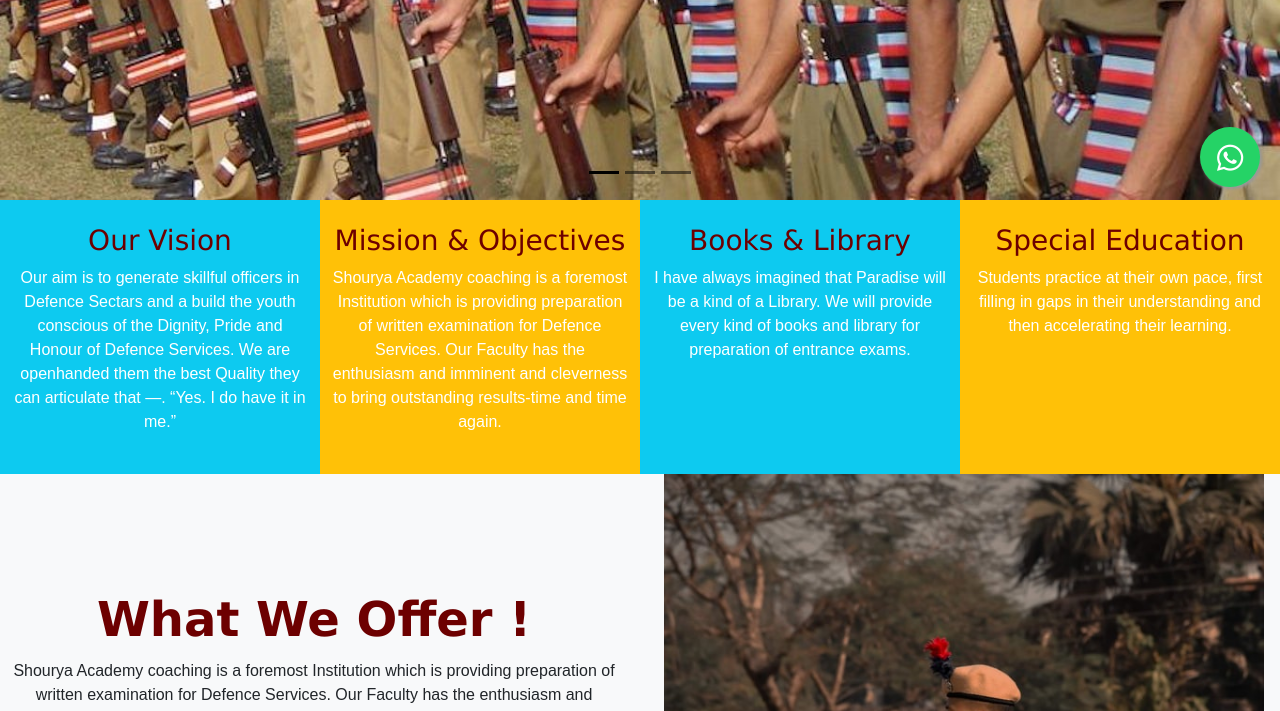
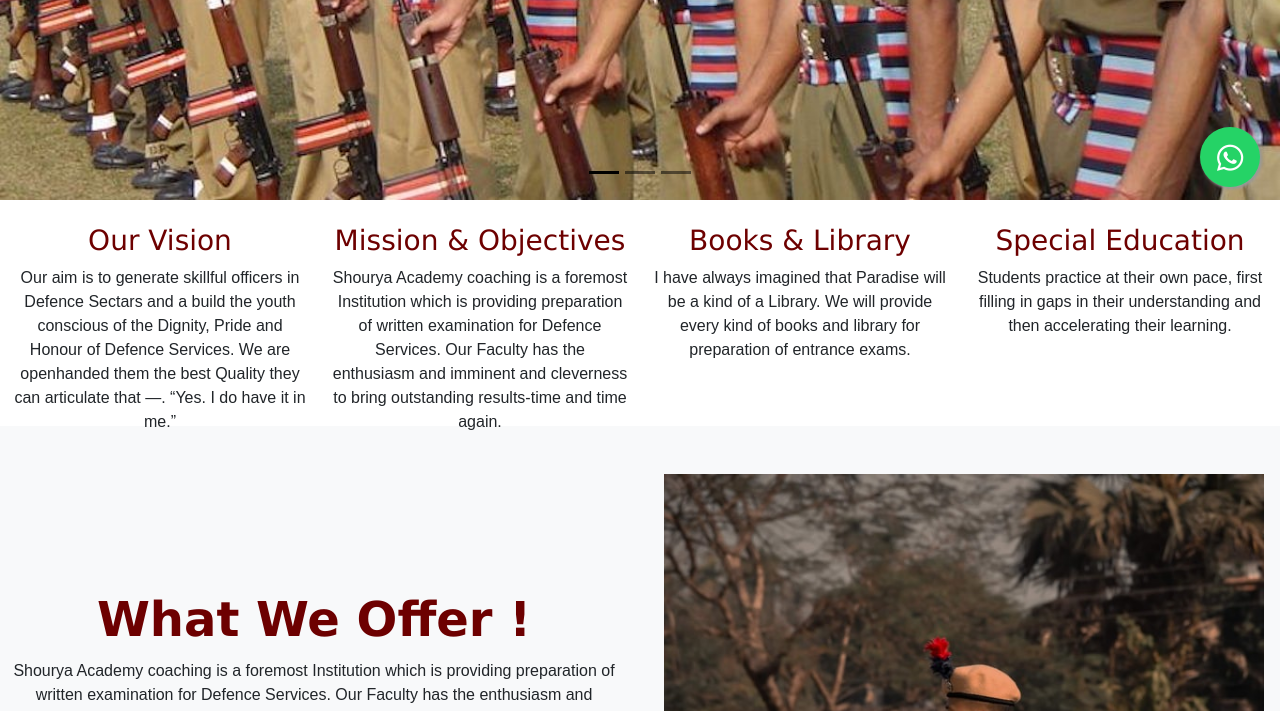
Before and after one commit to techredmoon/shourya-academy, a PHP site: page / in a window 1280 px wide. Shown: the part 598-1309 px from the top of the page. Run offline with PHP 8.4, Linux system fonts and the light colour scheme; data that the repository does not hold is empty; some libraries are stand-ins or nearby versions.

Commit message:
Teacher card and below header modified

```diff
--- a/includes/footer.php
+++ b/includes/footer.php
@@ -88,7 +88,14 @@
         slidesToScroll: 1,
         autoplay: true,
         autoplaySpeed: 2000,
-});
+      });
+
+      $('.autoplay-slider-teacher').slick({
+        slidesToShow: 4,
+        slidesToScroll: 1,
+        autoplay: true,
+        autoplaySpeed: 2000,
+      });
     </script>
 
 </body>
--- a/includes/teachercard.php
+++ b/includes/teachercard.php
@@ -2,13 +2,12 @@
     <h1 class="display-5 fw-bold lh-1 mb-3"><?php echo $teachercard ?></h1>
     <br>
     <div class="container">
-
-      <div class="row row-cols-1 row-cols-sm-2 row-cols-md-4 g-3">
+        <div class="row autoplay-slider-teacher">
             <div class="col">
                 <div class="card" style="width: 18rem;">
                     <img src="static/images/man-icon.png" class="card-img-top" alt="...">
                     <div class="card-body">
-                    <h5 class="card-title">Card title</h5>
+                        <h5 class="card-title">Abhishek Divya</h5>
                         <p class="card-text">Some quick example text to build on the card title and make up the bulk of the card's content.</p>
                     </div>
                 </div>
@@ -44,6 +43,8 @@
             </div>
         </div>
 
+
+
       </div>
     </div>
   </div>
--- a/index.php
+++ b/index.php
@@ -11,23 +11,23 @@
 
 <?php require_once 'includes/slideshow.php'; ?>
 
-<div class="container-fluid bg-info">
-  <div class="row row-cols-1 row-cols-sm-2 row-cols-md-4 text-white text-center">
-    <div class="col py-4 bg-info">
+<div class="container-fluid">
+  <div class="row row-cols-1 row-cols-sm-2 row-cols-md-4 text-center">
+    <div class="col py-4">
         <h3>Our Vision</h3>
         <p>Our aim is to generate skillful officers in Defence Sectars and a build the youth conscious of the Dignity, Pride and Honour of Defence Services. We are openhanded them the best Quality they can articulate that —. “Yes. I do have it in me.”</p>
     </div>
-    <div class="col py-4 bg-warning">
+    <div class="col py-4">
     <h3>Mission & Objectives</h3>
 
     <p>Shourya Academy coaching is a foremost Institution which is providing preparation of written examination for Defence Services. Our Faculty has the enthusiasm and imminent and cleverness to bring outstanding results-time and time again.</p>
     </div>
-    <div class="col py-4 bg-info">
+    <div class="col py-4">
     <h3>Books & Library</h3>
 
     <p>I have always imagined that Paradise will be a kind of a Library. We will provide every kind of books and library for preparation of entrance exams.</p>
     </div>
-    <div class="col py-4 bg-warning">
+    <div class="col py-4">
       <h3>Special Education</h3>
       <p>Students practice at their own pace, first filling in gaps in their understanding and then accelerating their learning.</p>
     </div>
@@ -37,7 +37,7 @@
 <div class="container-fluid bg-light">
     <div class="row flex-lg-row-reverse align-items-center g-5">
       <div class="col-10 col-sm-8 col-lg-6">
-        <img src="static/images/nda-2.jpg" class="img-fluid" alt="Bootstrap Themes" width="600" height="300" loading="lazy">
+        <img src="static/images/nda-2.jpg" class="img-fluid" alt="Bootstrap Themes" width="600" height="100" loading="lazy">
       </div>
       <div class="col-lg-6 text-center" id="offer">
         <h1 class="display-5 fw-bold lh-1 mb-3">What We Offer !</h1>
@@ -79,23 +79,6 @@
   </div>
 
 
-<div class="container-fluid bg-info" id="youtube">
-    <div class="row row-cols-1 row-cols-sm-1 row-cols-md-2 text-white text-center">
-        <div class="col py-4">
-          <iframe src="https://www.youtube.com/embed/TjernXS0kjI" width="100%" height="300" style="border:none;">
-          </iframe>
-        </div>
-        <div class="col py-4">
-          <h1 class="display-5 fw-bold lh-1 mb-3">Shourya Academy</h1>
-          <br>
-            <p>
-
-When you trust on yourself that you can perform it, half of your mission is completed. “I can & I will” is the guiding standard and a technique of life at fast track training. Each enormous Journey initiates with a single step. If you wish for conquer all major hurdles in your life, you ought to begin with self-confidence.</p><p>
-
-Shourya Academy coaching is a foremost Institution which is providing preparation of written examination for Defence Services. Our Faculty has the enthusiasm and imminent and cleverness to bring outstanding results-time and time again.</p>
-        </div>
-    </div>
-</div>
 
 
 <?php require_once 'includes/result-list.php'; ?>
@@ -106,4 +89,22 @@
 
 <?php require_once 'includes/blogcard.php'; ?>
 
+<div class="container-fluid" id="youtube">
+    <div class="row row-cols-1 row-cols-sm-1 row-cols-md-2 text-center">
+        <div class="col py-4">
+          <iframe src="https://www.youtube.com/embed/TjernXS0kjI" width="100%" height="300" style="border:none;">
+          </iframe>
+        </div>
+        <div class="col py-4">
+          <h1 class="display-5 fw-bold lh-1 mb-3">Shourya Academy</h1>
+          <br>
+            <p>
+              When you trust on yourself that you can perform it, half of your mission is completed. “I can & I will” is the guiding standard and a technique of life at fast track training. Each enormous Journey initiates with a single step. If you wish for conquer all major hurdles in your life, you ought to begin with self-confidence.</p><p>
+              Shourya Academy coaching is a foremost Institution which is providing preparation of written examination for Defence Services. Our Faculty has the enthusiasm and imminent and cleverness to bring outstanding results-time and time again.
+            </p>
+        </div>
+    </div>
+</div>
+
+
 <?php require_once 'includes/footer.php'; ?>
```
Lines whose indentation alone changed are shown as unchanged.
